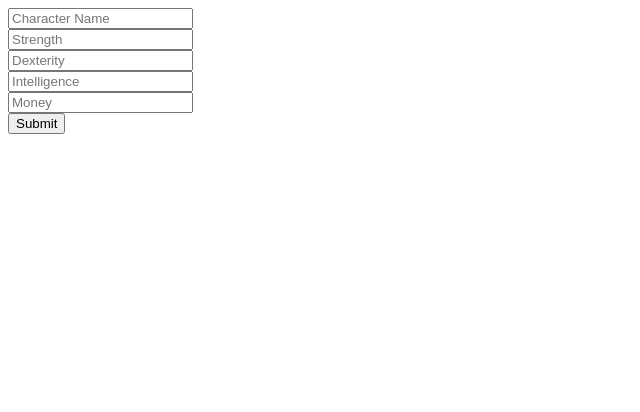
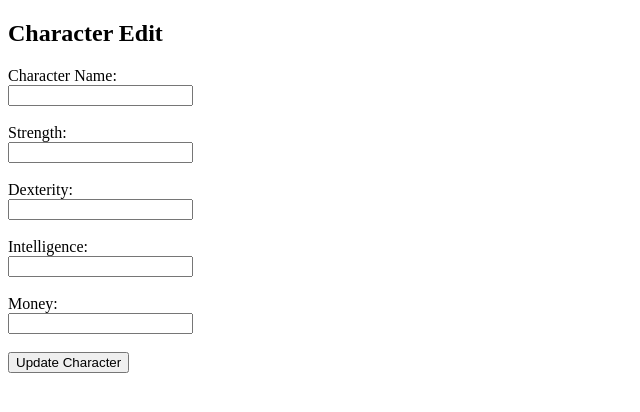
Before and after one commit to gardoffwhite/cutpoint, a Flask app: page /charedit in a window 1280 px wide. Shown: the top 412 px of the page, without its empty margins (0-640 px from the left). Run offline with Flask 3, Linux system fonts and the light colour scheme; the visitor is signed in with stand-in values (Sample User, id 1).

Commit message:
Update charedit.html

```diff
--- a/templates/charedit.html
+++ b/templates/charedit.html
@@ -1,16 +1,27 @@
 <!DOCTYPE html>
 <html>
 <head>
-    <title>Char Editor</title>
+    <title>Character Edit</title>
 </head>
 <body>
+    <h2>Character Edit</h2>
     <form method="POST">
-        <input name="charname" placeholder="Character Name"><br>
-        <input name="str" placeholder="Strength"><br>
-        <input name="dex" placeholder="Dexterity"><br>
-        <input name="int" placeholder="Intelligence"><br>
-        <input name="money" placeholder="Money"><br>
-        <button type="submit">Submit</button>
+        <label for="charname">Character Name:</label><br>
+        <input type="text" id="charname" name="charname" required><br><br>
+
+        <label for="str">Strength:</label><br>
+        <input type="text" id="str" name="str" required><br><br>
+
+        <label for="dex">Dexterity:</label><br>
+        <input type="text" id="dex" name="dex" required><br><br>
+
+        <label for="int">Intelligence:</label><br>
+        <input type="text" id="int" name="int" required><br><br>
+
+        <label for="money">Money:</label><br>
+        <input type="text" id="money" name="money" required><br><br>
+
+        <button type="submit">Update Character</button>
     </form>
 </body>
 </html>
```
